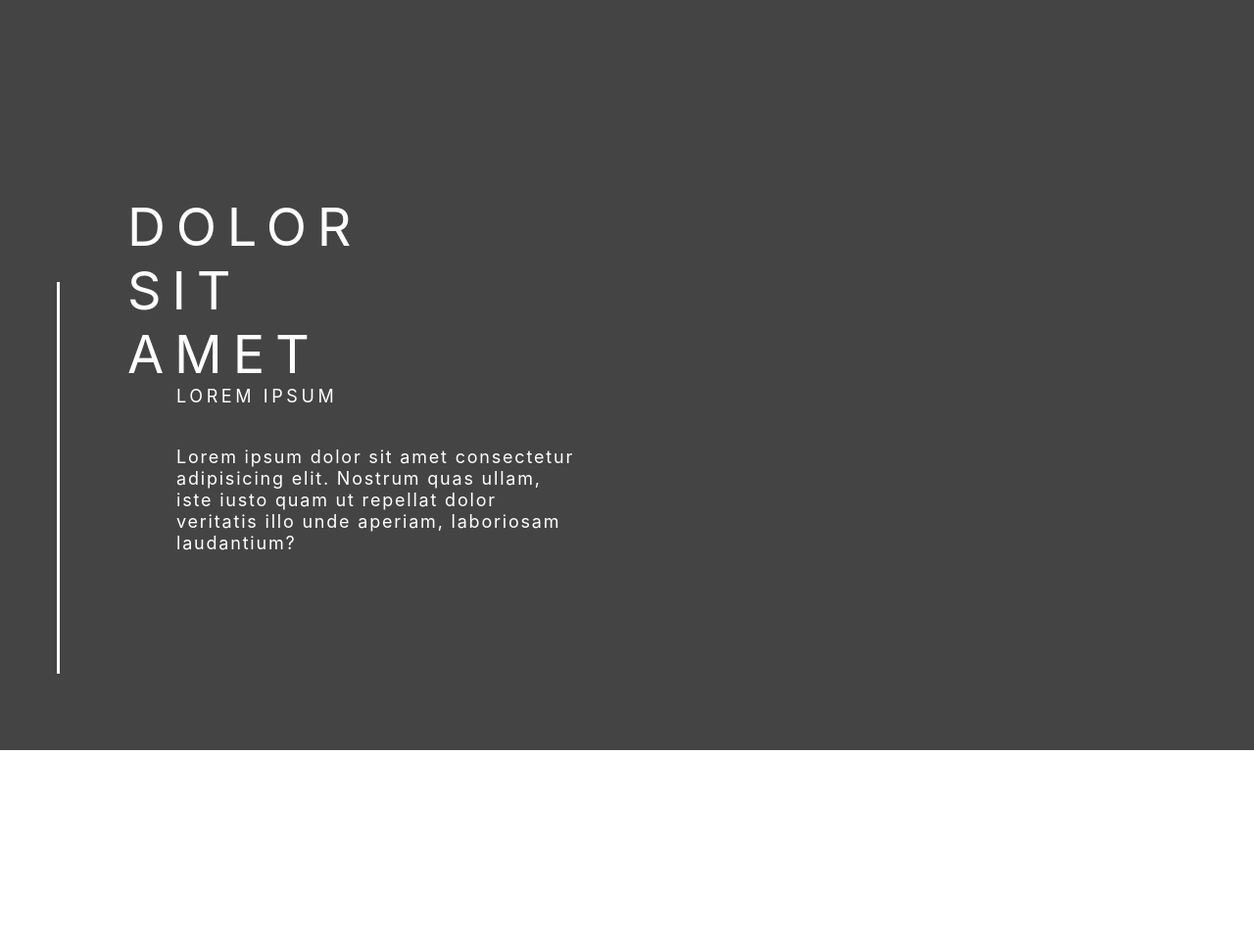
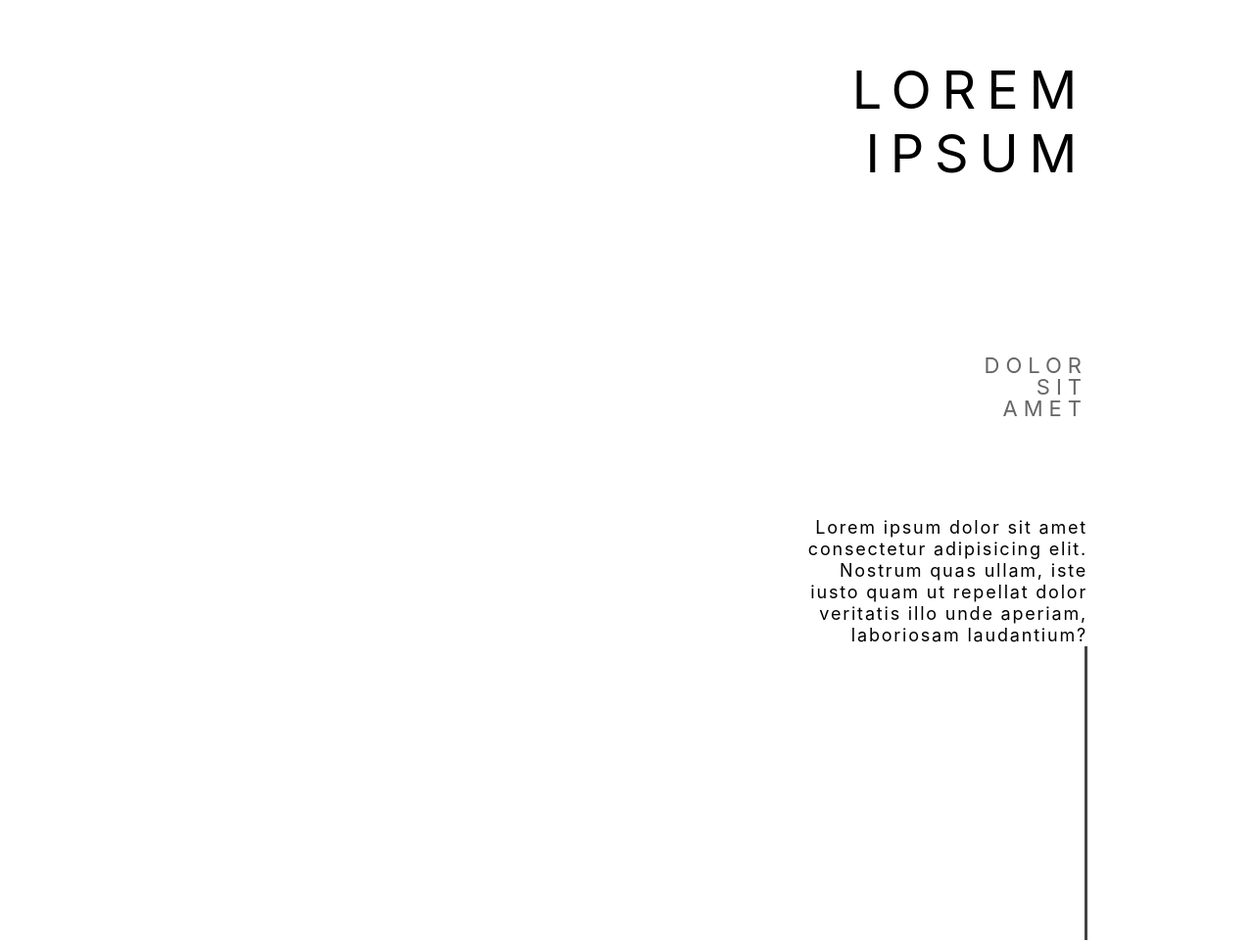
Before and after one commit to Valitriya/Practice, a website: page index_4.html in a window 1280 px wide. Shown: the whole page at 98% size. Before the commit the page ends 800 px from the top, so only its background shows below. Drawn offline with Linux system fonts and the light colour scheme.

Commit message:
slide_4 right

```diff
--- a/index_4.html
+++ b/index_4.html
@@ -9,14 +9,17 @@
 </head>
 <body>
     <div class="for">
-        <div class="box__left box__left_for">
-            <h1 class="box__left-title "> Dolor <br> sit <br> amet</h1>
-           <div class="box__left-wrapper">
-                <h4 class="box__left-title_small">Lorem ipsum</h4>
-                <p class="box__left-descr">Lorem ipsum dolor sit amet consectetur adipisicing elit. Nostrum quas ullam, iste iusto quam ut repellat dolor veritatis illo unde aperiam, laboriosam laudantium?</p>
-           </div>
+        <div class="for__left">
+
         </div>
-        <div class="for__right"></div>
+        <div class="for__right">
+            <h1 class="box__left-title for__right-title">Lorem <br> ipsum</h1>
+            <div class="box__left-wrapper">
+                 <h4 class="box__left-title_small for__right-small">Dolor <br> sit <br> amet</h4>
+                 <p class="box__left-descr for__right-descr">Lorem ipsum dolor sit amet consectetur adipisicing elit. Nostrum quas ullam, iste iusto quam ut repellat dolor veritatis illo unde aperiam, laboriosam laudantium?</p>
+            </div>
+            <div class="for__right-line"></div>
+        </div>
     </div>
 </body>
 </html>
--- a/sass/_4.scss
+++ b/sass/_4.scss
@@ -0,0 +1,31 @@
+.for{
+    padding: 0 150px;
+    height: 100vh;
+    display: grid;
+    grid-template-columns: 1fr 400px;
+    &__right{
+        text-align: right;
+        padding: 60px 30px;
+        display: grid;
+        grid-auto-rows:  300px;
+        justify-items: end;
+        align-content: space-around;
+        &-small{
+            margin:0 0 60px;
+            font-size: 20px;
+            letter-spacing: 6px;
+            color: #666;
+            font-size: 22px;
+        }
+        &-descr{
+            font-size: 18px;
+            max-width: 300px;
+            display: inline-block;
+        }
+        &-line{
+                width: 3px;
+                background-color: #444;
+        }
+    }
+
+}
--- a/sass/style.scss
+++ b/sass/style.scss
@@ -34,3 +34,4 @@ body{
 @import '_1.scss';
 @import '_2.scss';
 @import '_3.scss';
+@import '_4.scss';
```
Also changed, not shown: css/style.min.css, 1 other file.
